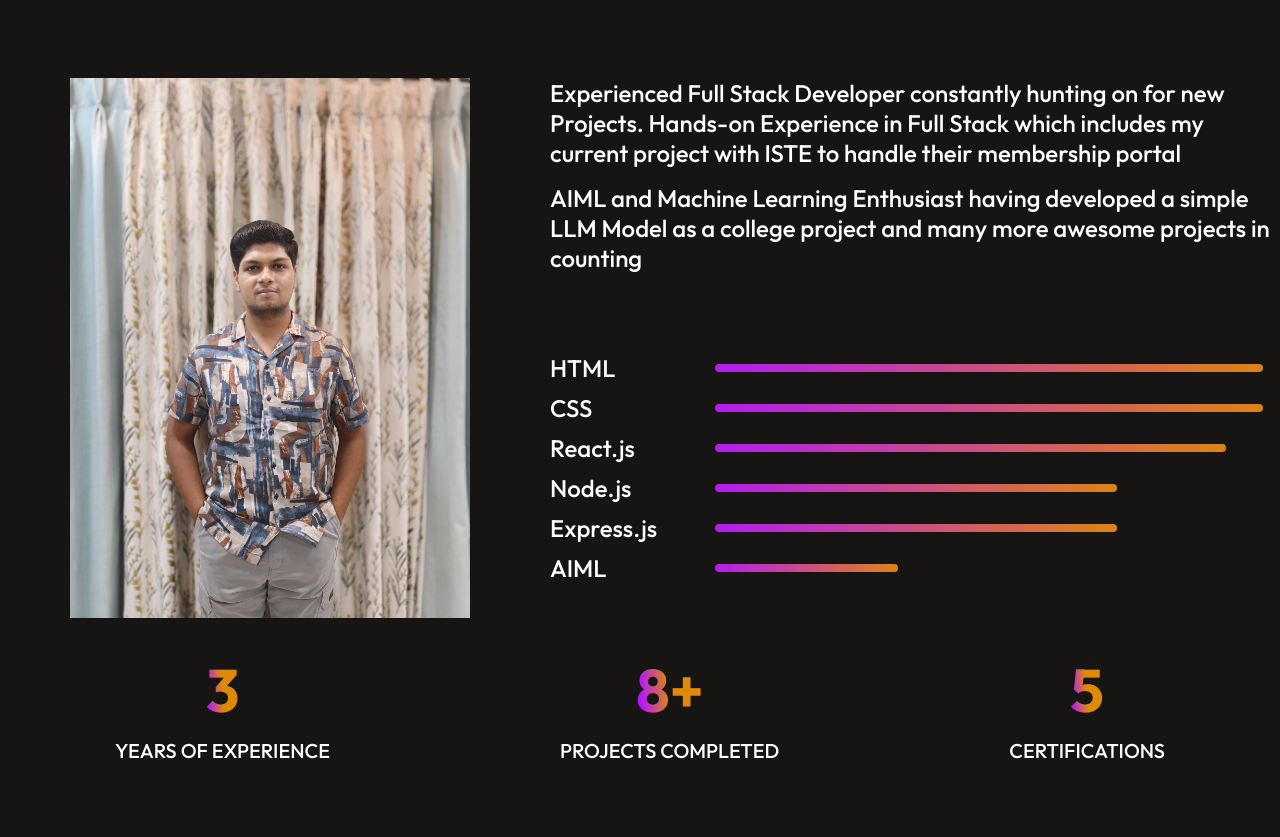
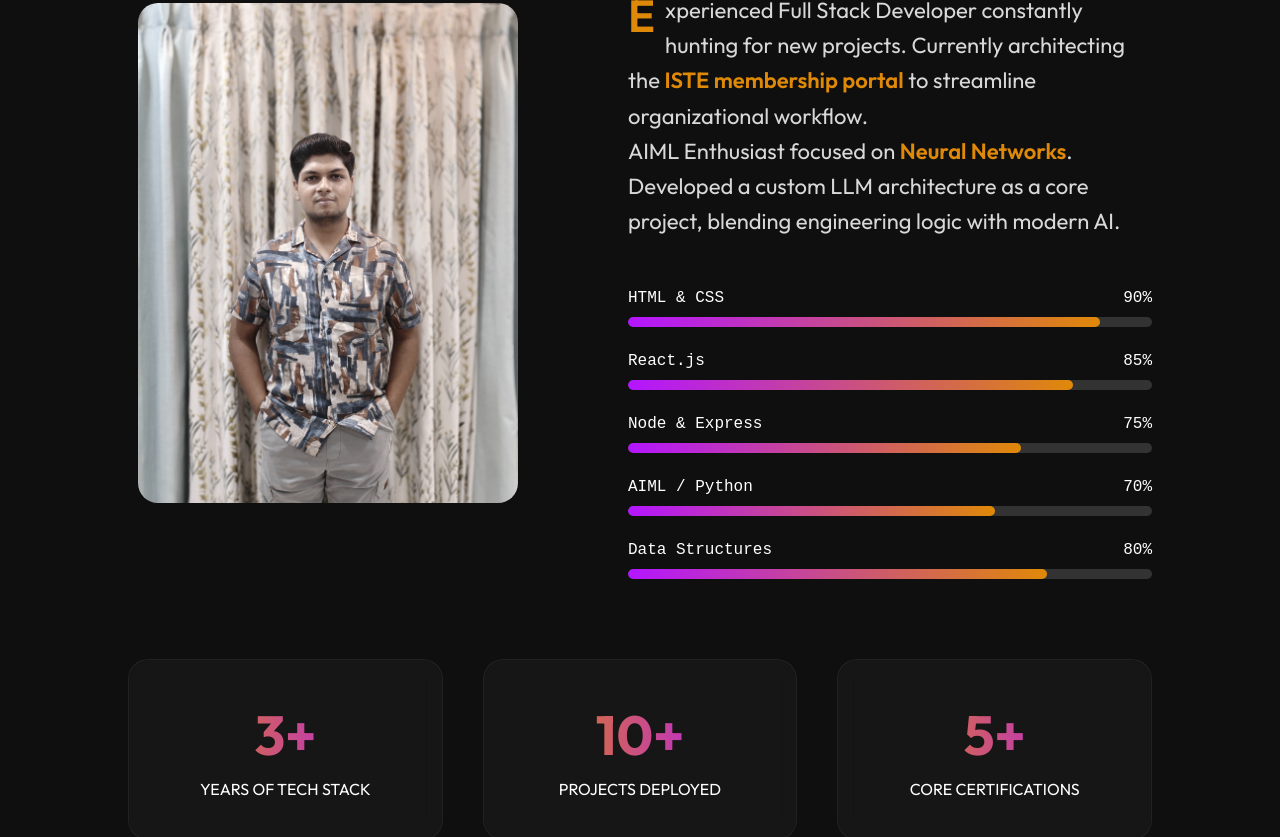
Before and after one commit to Tech-Ninja478/Portfolio, a React (Vite) app: page / in a window 1280 px wide. Shown: the part 1280-2117 px from the top of the page. Built offline with nearby package versions, Linux system fonts and the light colour scheme.

Commit message:
About Section Modified

```diff
--- a/src/Components/About/About.css
+++ b/src/Components/About/About.css
@@ -1,113 +1,167 @@
-.about{
-    padding-bottom: 30px;
-}
-
-.about-title{
+.about {
     display: flex;
     flex-direction: column;
     align-items: center;
     justify-content: center;
-    margin: 80px 170px;
-    position: relative;
+    gap: 80px;
+    padding: 80px 10%;
+    background: #0f0f0f;
+    color: #fff;
 }
 
-.about-title h1{
-    font-size: 80px;
-    font-weight: 600;
-    color: #fff;
+.about-title {
+    position: relative;
     text-align: center;
 }
 
-.about-sections{
-    display: flex;
-    gap: 80px;
+.about-title h1 {
+    font-size: 70px;
+    font-weight: 700;
 }
 
-.about-sections img{
-    padding-left: 70px;
-    height: 540px;
-    width: 400px;
+.about-title img {
+    position: absolute;
+    bottom: 0;
+    right: 0;
+    z-index: -1;
+    width: 140px;
 }
 
-.about-right{
+/* --- THE LEFT SECTION: IMAGE FRAME --- */
+.about-sections {
+    display: flex;
+    gap: 100px;
+    align-items: flex-start;
+}
+
+.profile-frame {
+    position: relative;
+    padding: 10px;
+}
+
+.profile-frame img {
+    width: 380px;
+    height: 500px;
+    object-fit: cover;
+    border-radius: 20px;
+    filter: grayscale(40%) contrast(110%);
+    transition: 0.5s;
+}
+
+.frame-border {
+    position: absolute;
+    top: 0;
+    left: 0;
+    width: 100%;
+    height: 100%;
+    border: 2px solid #B415FF;
+    border-radius: 20px;
+    transform: translate(20px, 20px);
+    z-index: -1;
+    transition: 0.5s;
+}
+
+.profile-frame:hover img {
+    filter: grayscale(0%);
+    transform: translate(10px, 10px);
+}
+
+.profile-frame:hover .frame-border {
+    transform: translate(0, 0);
+    background: rgba(180, 21, 255, 0.1);
+}
+
+/* --- THE RIGHT SECTION: CONTENT --- */
+.about-right {
     display: flex;
     flex-direction: column;
-    gap: 80px;
+    gap: 50px;
 }
 
-.about-para{
+.about-para {
+    font-size: 22px;
+    font-weight: 400;
+    line-height: 1.6;
+    color: #d8d8d8;
+}
+
+.about-para span {
+    color: #DF8908;
+    font-weight: 600;
+}
+
+.drop-cap {
+    font-size: 45px;
+    color: #B415FF;
+    font-weight: 800;
+    float: left;
+    line-height: 1;
+    margin-right: 10px;
+}
+
+/* --- THE SKILL DASHBOARD --- */
+.about-skills {
     display: flex;
     flex-direction: column;
-    gap: 15px;
-    font-size: 24px;
+    gap: 25px;
+}
+
+.about-skill-container {
+    width: 100%;
+}
+
+.skill-info {
+    display: flex;
+    justify-content: space-between;
+    margin-bottom: 10px;
+    font-family: 'Fira Code', monospace;
     font-weight: 500;
 }
 
-.about-skills{
-    display: flex;
-    flex-direction: column;
-    gap: 10px;
+.skill-bar-bg {
+    width: 100%;
+    height: 10px;
+    background: #333;
+    border-radius: 50px;
+    overflow: hidden;
 }
 
-.about_skill{
-    display: flex;
-    align-items: center;
-    gap: 15px;
-    transition: 0.3s;
+.skill-bar-fill {
+    height: 100%;
+    background: linear-gradient(90deg, #B415FF 0%, #DF8908 100%);
+    border-radius: 50px;
+    transition: 1s cubic-bezier(0.175, 0.885, 0.32, 1.275);
 }
 
-.about_skill p{
-    min-width: 150px;
-    font-size: 24px;
-    font-weight: 500;
+/* --- ACHIEVEMENT CARDS --- */
+.about-achievements {
+    display: grid;
+    grid-template-columns: repeat(3, 1fr);
+    gap: 40px;
+    width: 100%;
 }
 
-.about_skill hr{
-    outline: none;
-    border: none;
-    width: 50%;
-    height: 8px;
-    border-radius: 50px;
-    background: linear-gradient(265deg, #DF8908 -5.09%, #B415FF 106.2%);
+.achievement-card {
+    background: rgba(255, 255, 255, 0.03);
+    border: 1px solid rgba(255, 255, 255, 0.05);
+    backdrop-filter: blur(10px);
+    padding: 40px;
+    border-radius: 20px;
+    text-align: center;
+    transition: 0.4s;
 }
 
-.about-achievements{
-    display: flex;
-    padding-top: 30px;
-    width: 100%;
-    justify-content: space-around;
-    margin-bottom: 80px;
-}
-
-.about-achievement{
-    display: flex;
-    flex-direction: column;
-    align-items: center;
-    gap: 10px;
-    transition: 0.5s;
-}
-
-.about-achievement h1{
-    font-size: 60px;
-    font-weight: 700;
-    background: linear-gradient(265deg, #DF8908 50.6%, #B415FF 90.2%);
-    background-clip: text;
+.achievement-card h1 {
+    font-size: 55px;
+    margin-bottom: 10px;
+    background: linear-gradient(90deg, #DF8908, #B415FF);
     -webkit-background-clip: text;
     -webkit-text-fill-color: transparent;
 }
 
-.about-achievement p{
-    font-size: 20px;
-    font-weight: 500;
-    color: #fff;
+.achievement-card:hover {
+    transform: translateY(-15px);
+    background: rgba(255, 255, 255, 0.07);
+    border-color: #B415FF;
+    box-shadow: 0 10px 30px rgba(180, 21, 255, 0.2);
 }
-
-.about_skill:hover{
-    transform: scale(1.05);
-    transition: 0.3s;
-}
-
-.about-achievement:hover{
-    transform: scale(1.15);
-    transition: 0.5s;
-}
--- a/src/Components/About/About.jsx
+++ b/src/Components/About/About.jsx
@@ -10,37 +10,55 @@ const About = () => {
                 <h1>About Me</h1>
                 <img src={theme_pattern} alt="" />
             </div>
+
             <div className="about-sections">
                 <div className="about-left">
-                    <img src={profile_img} alt="" />
+                    <div className="profile-frame">
+                        <img src={profile_img} alt="Aditya" />
+                        <div className="frame-border"></div>
+                    </div>
                 </div>
+
                 <div className="about-right">
                     <div className="about-para">
-                        <p>Experienced Full Stack Developer constantly hunting on for new Projects. Hands-on Experience in Full Stack which includes my current project with ISTE to handle their membership portal</p>
-                        <p>AIML and Machine Learning Enthusiast having developed a simple LLM Model as a college project and many more awesome projects in counting</p>
+                        <p><span className="drop-cap">E</span>xperienced Full Stack Developer constantly hunting for new projects. Currently architecting the <span>ISTE membership portal</span> to streamline organizational workflow.</p>
+                        <p>AIML Enthusiast focused on <span>Neural Networks</span>. Developed a custom LLM architecture as a core project, blending engineering logic with modern AI.</p>
                     </div>
+
                     <div className="about-skills">
-                        <div className="about_skill"><p>HTML</p><hr style={{ width: "75%" }} /></div>
-                        <div className="about_skill"><p>CSS</p><hr style={{ width: "75%" }} /></div>
-                        <div className="about_skill"><p>React.js</p><hr style={{ width: "70%" }} /></div>
-                        <div className="about_skill"><p>Node.js</p><hr style={{ width: "55%" }} /></div>
-                        <div className="about_skill"><p>Express.js</p><hr style={{ width: "55%" }} /></div>
-                        <div className="about_skill"><p>AIML</p><hr style={{ width: "25%" }} /></div>
+                        {[
+                            { name: "HTML & CSS", level: "90%" },
+                            { name: "React.js", level: "85%" },
+                            { name: "Node & Express", level: "75%" },
+                            { name: "AIML / Python", level: "70%" },
+                            { name: "Data Structures", level: "80%" }
+                        ].map((skill, index) => (
+                            <div key={index} className="about-skill-container">
+                                <div className="skill-info">
+                                    <p>{skill.name}</p>
+                                    <span>{skill.level}</span>
+                                </div>
+                                <div className="skill-bar-bg">
+                                    <div className="skill-bar-fill" style={{ width: skill.level }}></div>
+                                </div>
+                            </div>
+                        ))}
                     </div>
                 </div>
             </div>
+
             <div className="about-achievements">
-                <div className="about-achievement">
-                    <h1>3</h1>
-                    <p>YEARS OF EXPERIENCE</p>
+                <div className="achievement-card">
+                    <h1>3+</h1>
+                    <p>YEARS OF TECH STACK</p>
                 </div>
-                <div className="about-achievement">
-                    <h1>8+</h1>
-                    <p>PROJECTS COMPLETED</p>
+                <div className="achievement-card">
+                    <h1>10+</h1>
+                    <p>PROJECTS DEPLOYED</p>
                 </div>
-                <div className="about-achievement">
-                    <h1>5</h1>
-                    <p>CERTIFICATIONS</p>
+                <div className="achievement-card">
+                    <h1>5+</h1>
+                    <p>CORE CERTIFICATIONS</p>
                 </div>
             </div>
         </div>
--- a/src/Components/Hero/Hero.jsx
+++ b/src/Components/Hero/Hero.jsx
@@ -5,10 +5,11 @@ import AnchorLink from "react-anchor-link-smooth-scroll";
 const Hero = () => {
     const qualities = [
         "B-Tech Information Technology",
-        "AIML Enthusiast",
-        "Software Developer",
-        "Full Stack Developer",
-        "Open Source Contributor"
+        "an AIML Enthusiast",
+        "a Software Developer",
+        "a Full Stack Developer",
+        "an Open Source Contributor",
+        "I like Data Structres & Algorithms"
     ];
 
     const [currentQuality, setCurrentQuality] = React.useState(0);
```
